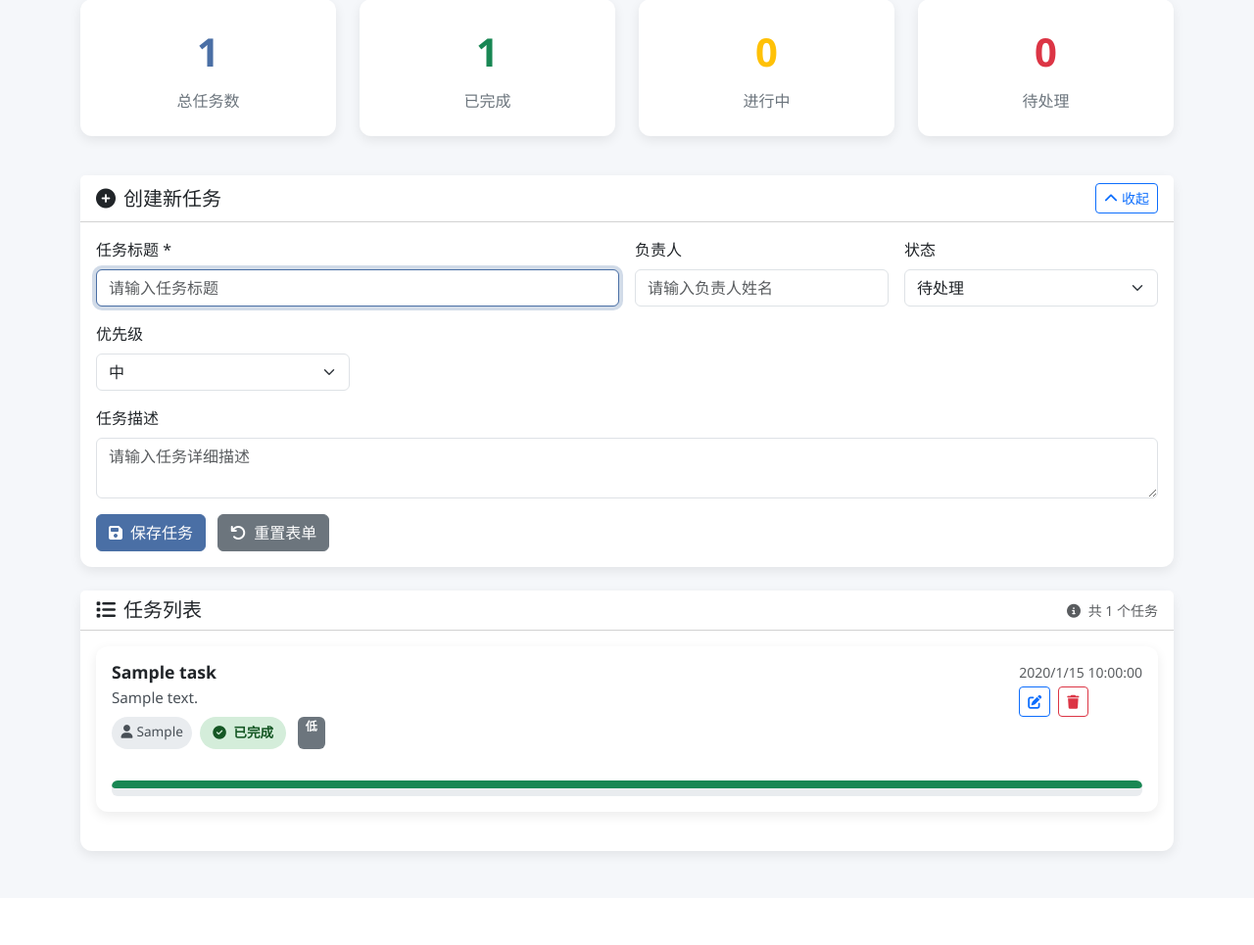
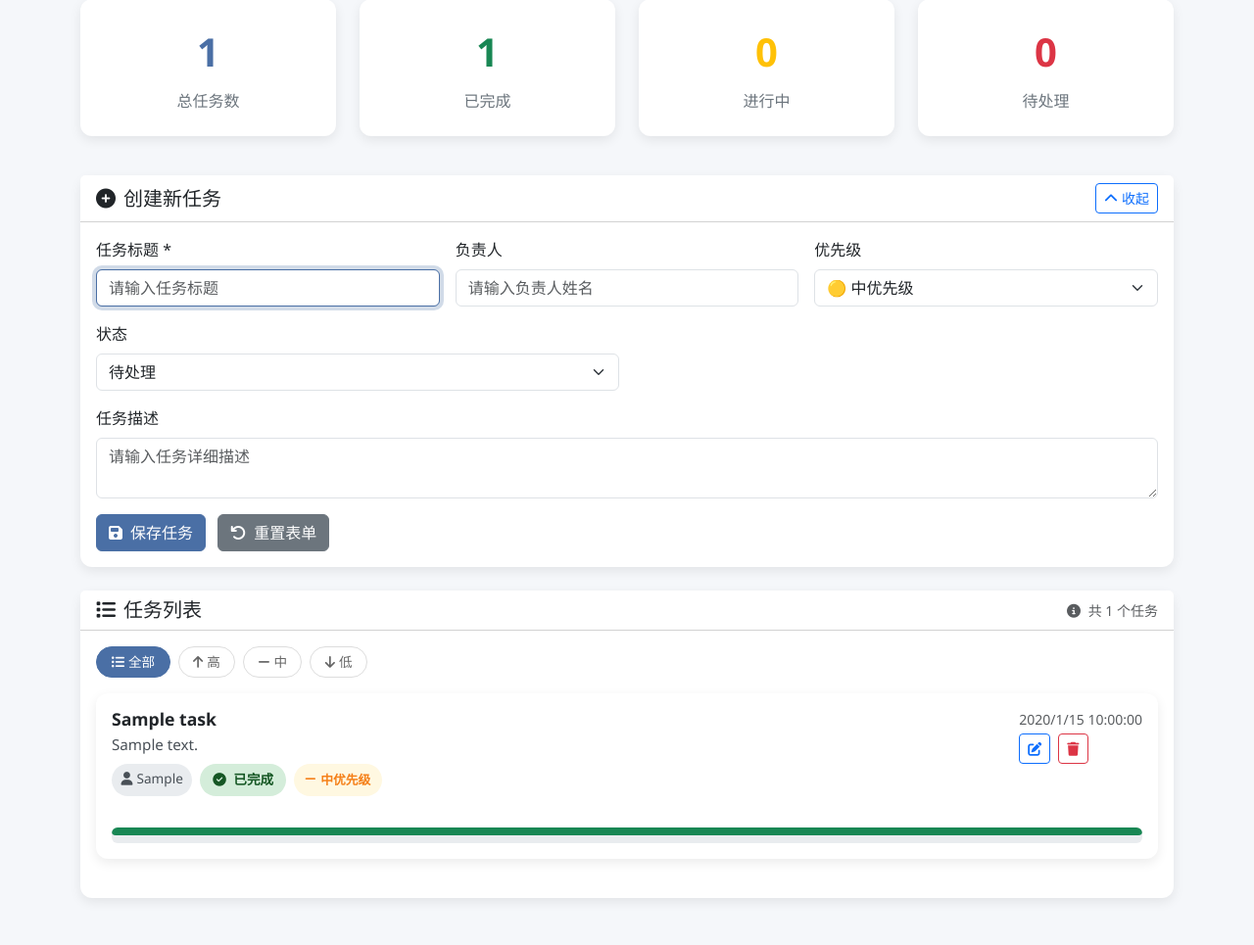
Before and after one commit to syy-yay/OpenClaw, a Flask app: page / in a window 1280 px wide. Shown: the part 183-1148 px from the top of the page at 98% size. Before the commit the page ends 1062 px from the top, so only its background shows below. Run offline with Flask 3, Linux system fonts and the light colour scheme; the visitor is signed in with stand-in values (Sample User, id 1); tables that the repository leaves empty hold one stand-in row (values such as "Sample post").

Commit message:
feat: index.html 集成完整优先级功能（下拉框/标签/过滤/左色条）

```diff
--- a/myproject/templates/index.html
+++ b/myproject/templates/index.html
@@ -53,6 +53,20 @@
         .status-in-progress { background-color: #d1ecf1; color: #0c5460; }
         .status-completed { background-color: #d4edda; color: #155724; }
 
+        /* 优先级徽章 */
+        .priority-badge {
+            padding: 0.35rem 0.7rem;
+            border-radius: 20px;
+            font-size: 0.8rem;
+            font-weight: 600;
+            display: inline-flex;
+            align-items: center;
+            gap: 0.3rem;
+        }
+        .priority-high { background-color: #fce4ec; color: #c62828; }
+        .priority-medium { background-color: #fff8e1; color: #f57f17; }
+        .priority-low { background-color: #e8f5e9; color: #2e7d32; }
+
         .task-card {
             margin-bottom: 1.5rem;
         }
@@ -98,7 +112,7 @@
             gap: 0.5rem;
         }
 
-        .form-control:focus {
+        .form-control:focus, .form-select:focus {
             border-color: var(--primary-color);
             box-shadow: 0 0 0 0.25rem rgba(74, 111, 165, 0.25);
         }
@@ -173,6 +187,26 @@
             color: var(--primary-color);
             margin-bottom: 1rem;
         }
+
+        /* 过滤栏 */
+        .filter-bar {
+            display: flex;
+            gap: 0.5rem;
+            flex-wrap: wrap;
+            margin-bottom: 1rem;
+        }
+        .filter-btn {
+            border-radius: 20px;
+            font-size: 0.85rem;
+            padding: 0.3rem 0.9rem;
+            border: 1px solid #ddd;
+            background: #fff;
+            color: #666;
+            cursor: pointer;
+            transition: all 0.2s;
+        }
+        .filter-btn:hover { border-color: var(--primary-color); color: var(--primary-color); }
+        .filter-btn.active { background: var(--primary-color); color: #fff; border-color: var(--primary-color); }
 
         @media (max-width: 768px) {
             .header-section {
@@ -260,28 +294,28 @@
                 <div class="card-body" id="create-form">
                     <form id="task-form">
                         <div class="row g-3">
-                            <div class="col-md-6">
+                            <div class="col-md-4">
                                 <label for="task-title" class="form-label">任务标题 *</label>
                                 <input type="text" class="form-control" id="task-title" placeholder="请输入任务标题" required>
                             </div>
-                            <div class="col-md-3">
+                            <div class="col-md-4">
                                 <label for="task-assignee" class="form-label">负责人</label>
                                 <input type="text" class="form-control" id="task-assignee" placeholder="请输入负责人姓名">
                             </div>
-                            <div class="col-md-3">
+                            <div class="col-md-4">
+                                <label for="task-priority" class="form-label">优先级</label>
+                                <select class="form-select" id="task-priority">
+                                    <option value="high">🔴 高优先级</option>
+                                    <option value="medium" selected>🟡 中优先级</option>
+                                    <option value="low">🟢 低优先级</option>
+                                </select>
+                            </div>
+                            <div class="col-md-6">
                                 <label for="task-status" class="form-label">状态</label>
                                 <select class="form-select" id="task-status">
                                     <option value="pending">待处理</option>
                                     <option value="in-progress">进行中</option>
                                     <option value="completed">已完成</option>
-                                </select>
-                            </div>
-                            <div class="col-md-3">
-                                <label for="task-priority" class="form-label">优先级</label>
-                                <select class="form-select" id="task-priority">
-                                    <option value="high">高</option>
-                                    <option value="medium" selected>中</option>
-                                    <option value="low">低</option>
                                 </select>
                             </div>
                             <div class="col-12">
@@ -310,8 +344,15 @@
                     </div>
                 </div>
                 <div class="card-body">
+                    <!-- 优先级过滤 -->
+                    <div class="filter-bar" id="filter-bar">
+                        <button class="filter-btn active" data-filter="all"><i class="fas fa-list-ul me-1"></i>全部</button>
+                        <button class="filter-btn" data-filter="high"><i class="fas fa-arrow-up me-1"></i>高</button>
+                        <button class="filter-btn" data-filter="medium"><i class="fas fa-minus me-1"></i>中</button>
+                        <button class="filter-btn" data-filter="low"><i class="fas fa-arrow-down me-1"></i>低</button>
+                    </div>
+
                     <div id="tasks-container">
-                        <!-- 任务将通过JavaScript动态加载 -->
                         <div class="text-center py-5">
                             <div class="spinner-border text-primary mb-3" role="status">
                                 <span class="visually-hidden">加载中...</span>
@@ -375,6 +416,7 @@
         {% if user %}
         // 全局变量
         let tasks = [];
+        let currentFilter = 'all';
 
         // DOM元素获取
         const taskForm = document.getElementById('task-form');
@@ -389,6 +431,13 @@
         const pendingTasksEl = document.getElementById('pending-tasks');
         const currentUsernameEl = document.getElementById('current-username');
         const logoutBtn = document.getElementById('logout-btn');
+
+        // 优先级映射
+        const priorityMap = {
+            high:   { label: '高',  icon: 'fa-arrow-up',   cls: 'priority-high' },
+            medium: { label: '中',  icon: 'fa-minus',      cls: 'priority-medium' },
+            low:    { label: '低',  icon: 'fa-arrow-down', cls: 'priority-low' }
+        };
 
         // 登出功能
         logoutBtn.addEventListener('click', async function() {
@@ -414,6 +463,16 @@
         resetFormBtn.addEventListener('click', function() {
             taskForm.reset();
             document.getElementById('task-title').focus();
+        });
+
+        // 过滤按钮
+        document.querySelectorAll('.filter-btn').forEach(btn => {
+            btn.addEventListener('click', function() {
+                document.querySelectorAll('.filter-btn').forEach(b => b.classList.remove('active'));
+                this.classList.add('active');
+                currentFilter = this.getAttribute('data-filter');
+                renderTasks();
+            });
         });
 
         // 表单提交处理
@@ -449,7 +508,6 @@
                     taskForm.reset();
                     document.getElementById('task-title').focus();
 
-                    // 显示成功提示
                     showToast('任务创建成功！', 'success');
                 } else if (response.status === 401) {
                     window.location.href = '/login';
@@ -490,27 +548,36 @@
 
         // 渲染任务列表
         function renderTasks() {
-            if (tasks.length === 0) {
+            // 过滤
+            const filtered = currentFilter === 'all'
+                ? tasks
+                : tasks.filter(t => t.priority === currentFilter);
+
+            if (filtered.length === 0) {
+                const msg = currentFilter === 'all'
+                    ? '暂无任务'
+                    : `暂无${priorityMap[currentFilter]?.label || ''}优先级的任务`;
                 tasksContainer.innerHTML = `
                     <div class="text-center py-5">
                         <i class="fas fa-tasks fa-3x text-muted mb-3"></i>
-                        <h5 class="text-muted mb-2">暂无任务</h5>
-                        <p class="text-muted">点击上方"创建新任务"按钮开始添加您的第一个任务</p>
+                        <h5 class="text-muted mb-2">${msg}</h5>
+                        <p class="text-muted">${currentFilter === 'all' ? '点击上方"创建新任务"按钮开始添加您的第一个任务' : '换个筛选条件试试'}</p>
                     </div>
                 `;
                 updateStats();
                 return;
             }
 
-            const taskHtml = tasks.map(task => {
+            const taskHtml = filtered.map(task => {
                 const statusClass = task.status === 'completed' ? 'status-completed' :
                                  task.status === 'in-progress' ? 'status-in-progress' : 'status-pending';
+                const pri = priorityMap[task.priority] || priorityMap.medium;
 
                 return `
-                    <div class="card task-card">
+                    <div class="card task-card ${task.priority === 'high' ? 'border-start border-danger border-4' : task.priority === 'low' ? 'border-start border-success border-4' : ''}">
                         <div class="card-body">
                             <div class="d-flex justify-content-between align-items-start">
-                                <div>
+                                <div class="flex-grow-1 me-3">
                                     <h6 class="task-title mb-1">${escapeHtml(task.title)}</h6>
                                     <p class="task-description mb-2">${escapeHtml(task.description || '暂无描述')}</p>
                                     <div class="d-flex flex-wrap gap-2 mb-3">
@@ -519,10 +586,13 @@
                                             <i class="fas fa-${task.status === 'completed' ? 'check-circle' : task.status === 'in-progress' ? 'sync-alt' : 'clock'} me-1"></i>
                                             ${task.status === 'completed' ? '已完成' : task.status === 'in-progress' ? '进行中' : '待处理'}
                                         </span>
-                                        ${task.priority ? `<span class="badge bg-${task.priority === 'high' ? 'danger' : task.priority === 'medium' ? 'warning' : 'secondary'} ms-1">${task.priority === 'high' ? '高' : task.priority === 'medium' ? '中' : '低'}</span>` : ''}
+                                        <span class="priority-badge ${pri.cls}">
+                                            <i class="fas ${pri.icon}"></i>
+                                            ${pri.label}优先级
+                                        </span>
                                     </div>
                                 </div>
-                                <div class="text-end">
+                                <div class="text-end flex-shrink-0">
                                     <small class="text-muted d-block mb-1">${new Date(task.created_at).toLocaleString('zh-CN')}</small>
                                     <div class="task-actions">
                                         <button class="btn btn-sm btn-outline-primary edit-btn" data-id="${task.id}">
@@ -581,7 +651,7 @@
             completedTasksEl.textContent = completed;
             inProgressTasksEl.textContent = inProgress;
             pendingTasksEl.textContent = pending;
-            taskCountEl.textContent = total;
+            taskCountEl.textContent = tasks.length;
         }
 
         // 编辑任务
@@ -589,17 +659,14 @@
             const task = tasks.find(t => t.id === taskId);
             if (!task) return;
 
-            // 填充表单
             document.getElementById('task-title').value = task.title;
             document.getElementById('task-description').value = task.description || '';
             document.getElementById('task-assignee').value = task.assignee || '';
             document.getElementById('task-status').value = task.status;
             document.getElementById('task-priority').value = task.priority || 'medium';
 
-            // 滚动到表单
             createForm.scrollIntoView({ behavior: 'smooth' });
 
-            // 修改表单提交行为
             taskForm.onsubmit = async function(e) {
                 e.preventDefault();
 
@@ -635,11 +702,7 @@
                         taskForm.reset();
                         document.getElementById('task-title').focus();
 
-                        // 恢复原始提交行为
-                        taskForm.onsubmit = function(e) {
-                            e.preventDefault();
-                            // ... original submit handler
-                        };
+                        taskForm.onsubmit = null;
 
                         showToast('任务更新成功！', 'success');
                     } else if (response.status === 401) {
@@ -682,7 +745,6 @@
 
         // 显示通知
         function showToast(message, type) {
-            // 创建toast容器（如果不存在）
             let toastContainer = document.getElementById('toast-container');
             if (!toastContainer) {
                 toastContainer = document.createElement('div');
@@ -692,30 +754,21 @@
                 document.body.appendChild(toastContainer);
             }
 
-            // 创建toast
             const toast = document.createElement('div');
             toast.className = `toast ${type === 'error' ? 'bg-danger text-white' : type === 'success' ? 'bg-success text-white' : 'bg-primary text-white'} align-items-center`;
             toast.role = 'alert';
-            toast.setAttribute('aria-live', 'assertive');
-            toast.setAttribute('aria-atomic', 'true');
             toast.innerHTML = `
                 <div class="d-flex">
-                    <div class="toast-body">
-                        ${message}
-                    </div>
+                    <div class="toast-body">${message}</div>
                     <button type="button" class="btn-close btn-close-white me-2 m-auto" data-bs-dismiss="toast" aria-label="Close"></button>
                 </div>
             `;
 
             toastContainer.appendChild(toast);
 
-            // 初始化并显示toast
-            const bsToast = new bootstrap.Toast(toast, {
-                delay: 3000
-            });
+            const bsToast = new bootstrap.Toast(toast, { delay: 3000 });
             bsToast.show();
 
-            // 移除toast
             toast.addEventListener('hidden.bs.toast', () => {
                 toast.remove();
                 if (toastContainer.children.length === 0) {
@@ -724,22 +777,17 @@
             });
         }
 
-        // HTML转义函数
+        // HTML转义
         function escapeHtml(text) {
             const div = document.createElement('div');
             div.textContent = text;
             return div.innerHTML;
         }
 
-        // 页面加载完成后初始化
+        // 页面初始化
         document.addEventListener('DOMContentLoaded', async function() {
-            // 初始化表单
             document.getElementById('task-title').focus();
-
-            // 加载任务
             fetchTasks();
-
-            // 设置定时刷新（每30秒）
             setInterval(fetchTasks, 30000);
         });
         {% endif %}
```
